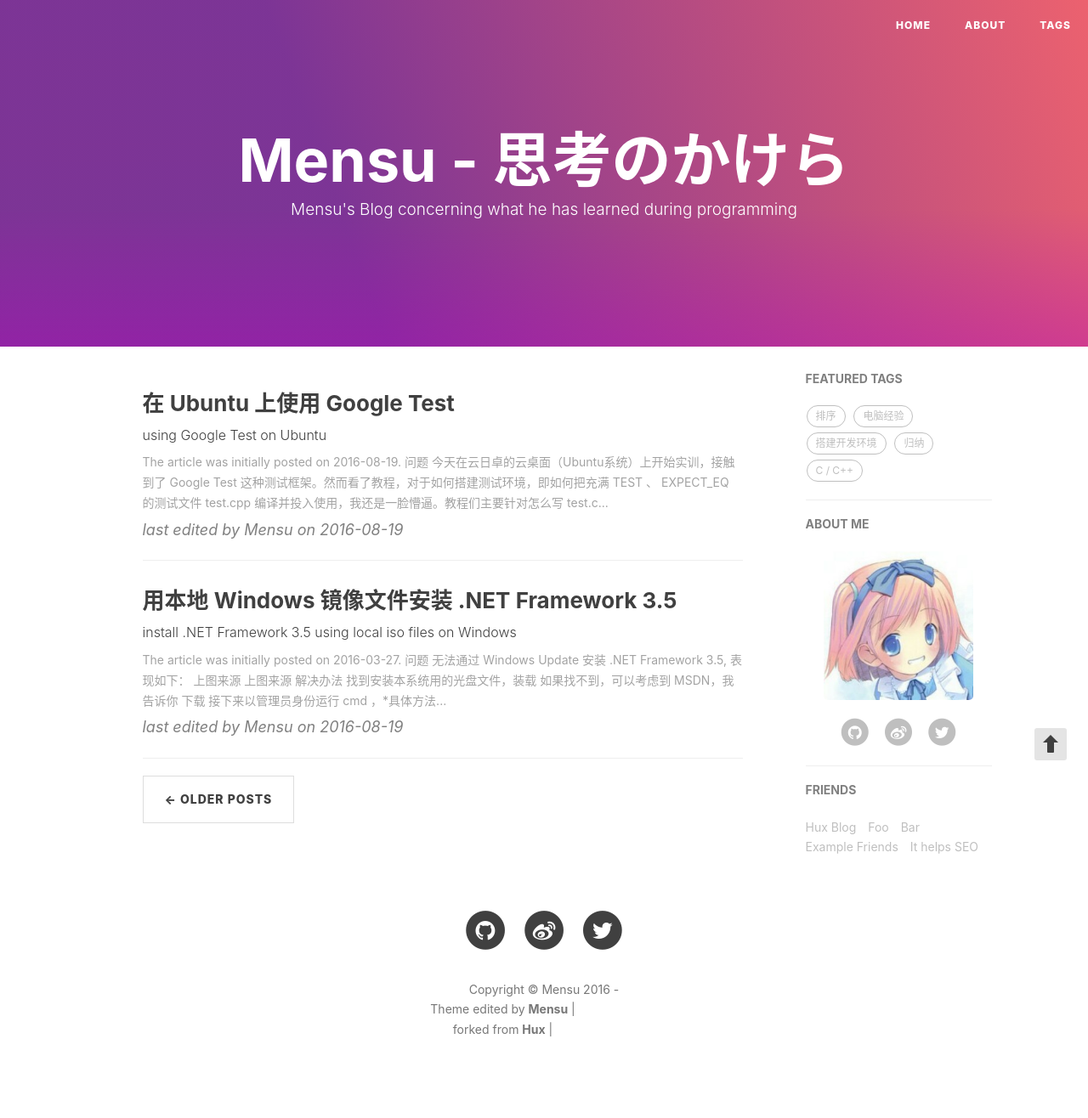
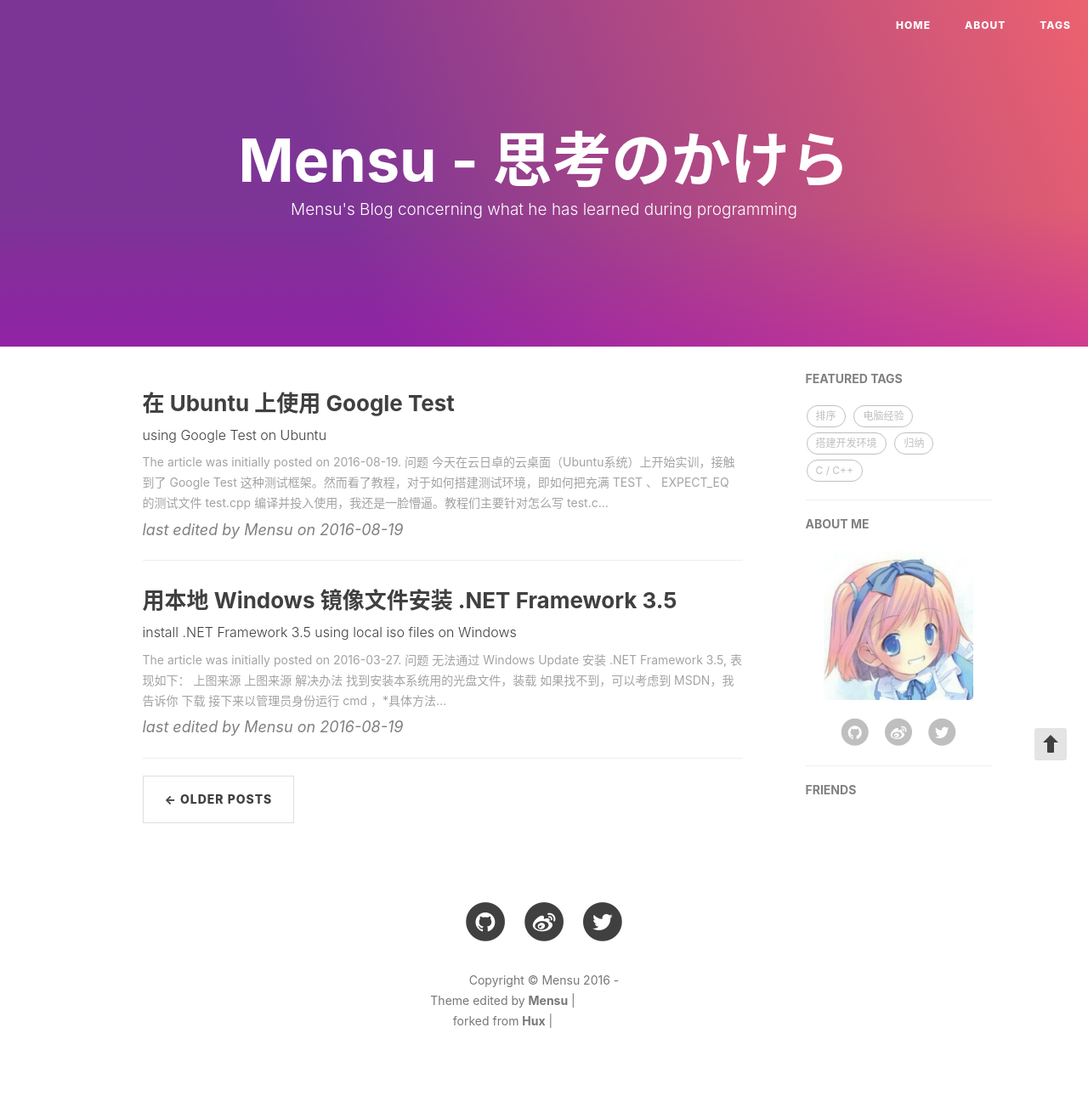
Before and after one commit to Mensu/mensu.github.io, a Jekyll site: the page built from index.html, in a window 1280 px wide. Shown: the whole page at 85% size. Built offline with Jekyll 4.4.1, drawn with Linux system fonts in a browser that asks for light colours; the list of posts is cut into pages by our own code; comment, search, counter and statistics services are not loaded; part of the change alters nothing that is shown; grey boxes are pictures that could not be loaded.

```diff
--- a/_config.yml
+++ b/_config.yml
@@ -4,7 +4,7 @@ SEOTitle: Mensu - 思考のかけら | fragments of thought
 email: yxshw55@qq.com
 description: "Mensu's Blog"
 keyword: ""
-url: "http://mensu.github.io"              # your host, for absolute URL
+url: "https://mensu.github.io"              # your host, for absolute URL
 baseurl: ""                             # for example, '/blog' if your blog hosted on 'host/blog'
 manager: Mensu
 
@@ -14,7 +14,7 @@ authors:
   Mensu:
     name: Mensu
     email: yxshw55@qq.com
-    website: http://mensu.github.io
+    website: https://mensu.github.io
     github: Mensu
     weibo: yxshw55
     twitter: mensuhamesu
@@ -76,20 +76,20 @@ featured-condition-size: -1              # A tag will be featured if the size of
 
 # Friends
 friends: [
-    {
-        title: "Hux Blog",
-        href: "http://huangxuan.me"
-    },{
-        title: "Foo",
-        href: "#"
-    },{
-        title: "Bar",
-        href: "#"
-    },{
-        title: "Example Friends",
-        href: "#"
-    },{
-        title: "It helps SEO",
-        href: "#"
-    }
+    # {
+    #     title: "Hux Blog",
+    #     href: "http://huangxuan.me"
+    # },{
+    #     title: "Foo",
+    #     href: "#"
+    # },{
+    #     title: "Bar",
+    #     href: "#"
+    # },{
+    #     title: "Example Friends",
+    #     href: "#"
+    # },{
+    #     title: "It helps SEO",
+    #     href: "#"
+    # }
 ]
--- a/_includes/head.html
+++ b/_includes/head.html
@@ -5,7 +5,7 @@
   <meta name="viewport" content="width=device-width, initial-scale=1">
   <meta name="description" content="{{ site.description }}">
   <meta name="keyword"  content="{{ site.keyword }}">
-  <link rel="shortcut icon" href="/img/favicon.ico">
+  <link rel="shortcut icon" href="{{ "/img/favicon.ico" | prepend: site.baseurl }}">
 
   <title>{% if page.title %}{{ page.title }} - {{ site.SEOTitle }}{% else %}{{ site.SEOTitle }}{% endif %}</title>
 
```
